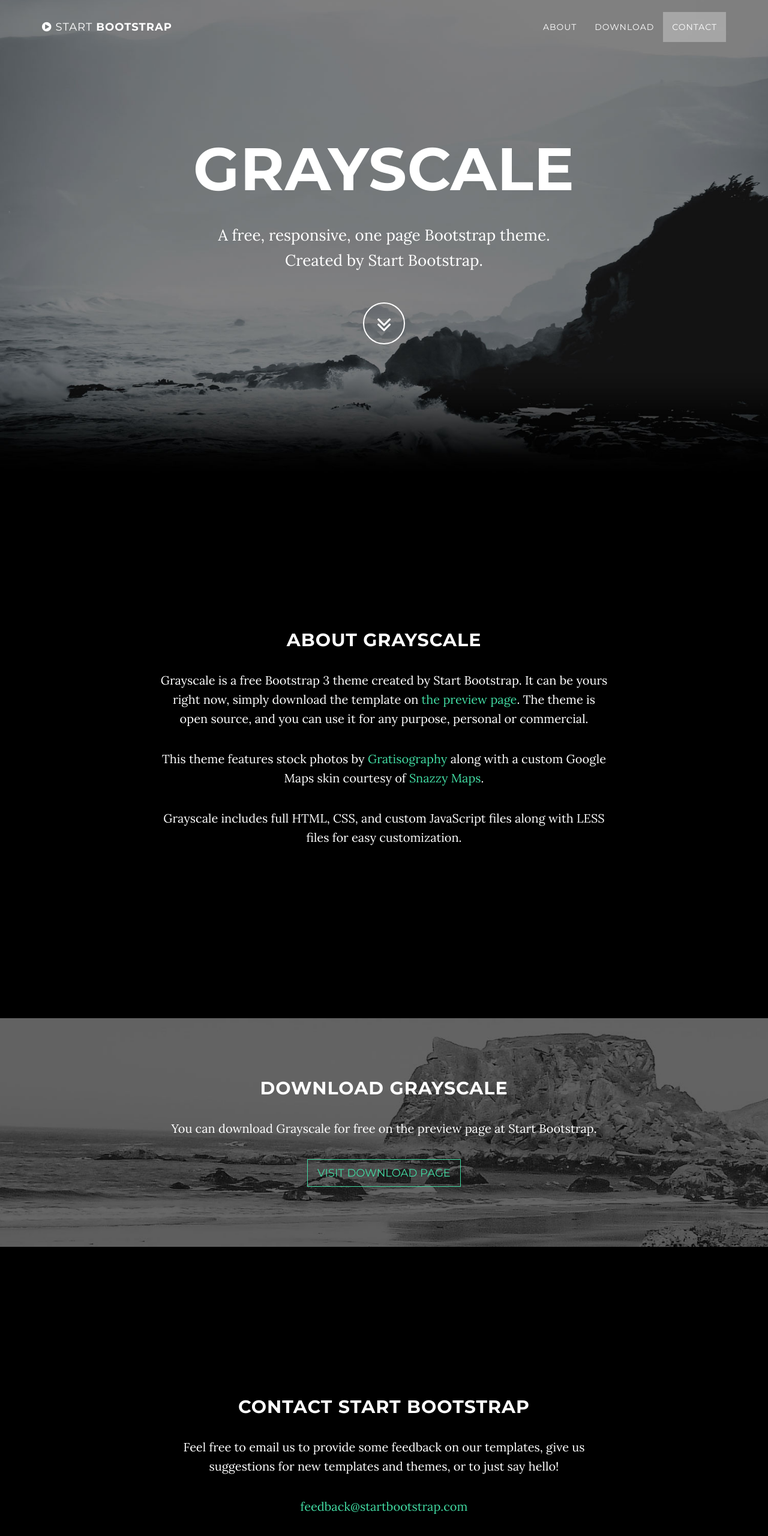
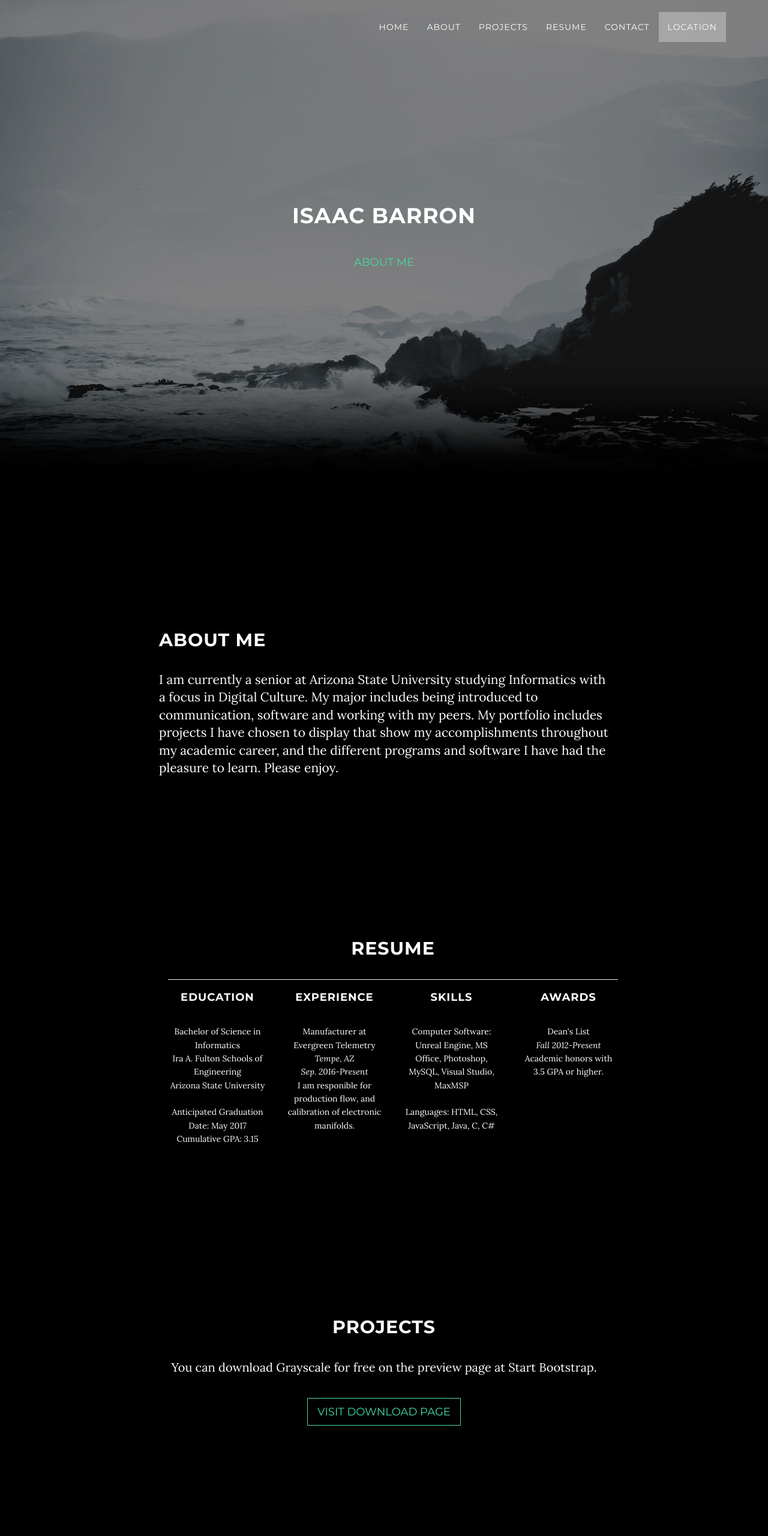
Before and after one commit to imbarron93/imbarron93.github.io, a website: page index.html in a window 1280 px wide. Shown: the top 2560 px of the page at 60% size. Drawn offline with nearby package versions, Linux system fonts and the light colour scheme; some packages are replaced by stand-ins of ours.

Commit message:
Portfolio

```diff
--- a/index.html
+++ b/index.html
@@ -9,7 +9,7 @@
     <meta name="description" content="">
     <meta name="author" content="">
 
-    <title>Grayscale - Start Bootstrap Theme</title>
+    <title>Isaac Barron</title>
 
     <!-- Bootstrap Core CSS -->
     <link href="vendor/bootstrap/css/bootstrap.min.css" rel="stylesheet">
@@ -40,9 +40,7 @@
                 <button type="button" class="navbar-toggle" data-toggle="collapse" data-target=".navbar-main-collapse">
                     Menu <i class="fa fa-bars"></i>
                 </button>
-                <a class="navbar-brand page-scroll" href="#page-top">
-                    <i class="fa fa-play-circle"></i> <span class="light">Start</span> Bootstrap
-                </a>
+
             </div>
 
             <!-- Collect the nav links, forms, and other content for toggling -->
@@ -53,13 +51,22 @@
                         <a href="#page-top"></a>
                     </li>
                     <li>
+                        <a class="page-scroll" href="#Home">Home</a>
+                    </li>
+                    <li>
                         <a class="page-scroll" href="#about">About</a>
                     </li>
                     <li>
-                        <a class="page-scroll" href="#download">Download</a>
+                        <a class="page-scroll" href="#projects">Projects</a>
+                    </li>
+                    <li>
+                        <a class="page-scroll" href="#resume">Resume</a>
                     </li>
                     <li>
                         <a class="page-scroll" href="#contact">Contact</a>
+                    </li>
+                    <li>
+                        <a class="page-scroll" href="#location">Location</a>
                     </li>
                 </ul>
             </div>
@@ -74,11 +81,9 @@
             <div class="container">
                 <div class="row">
                     <div class="col-md-8 col-md-offset-2">
-                        <h1 class="brand-heading">Grayscale</h1>
-                        <p class="intro-text">A free, responsive, one page Bootstrap theme.
-                            <br>Created by Start Bootstrap.</p>
-                        <a href="#about" class="btn btn-circle page-scroll">
-                            <i class="fa fa-angle-double-down animated"></i>
+                        <h1>Isaac Barron</h1>
+                        <a href="#about" class="btn btn-green btn-lg page-scroll">
+                        About Me
                         </a>
                     </div>
                 </div>
@@ -90,20 +95,79 @@
     <section id="about" class="container content-section text-center">
         <div class="row">
             <div class="col-lg-8 col-lg-offset-2">
-                <h2>About Grayscale</h2>
-                <p>Grayscale is a free Bootstrap 3 theme created by Start Bootstrap. It can be yours right now, simply download the template on <a href="http://startbootstrap.com/template-overviews/grayscale/">the preview page</a>. The theme is open source, and you can use it for any purpose, personal or commercial.</p>
-                <p>This theme features stock photos by <a href="http://gratisography.com/">Gratisography</a> along with a custom Google Maps skin courtesy of <a href="http://snazzymaps.com/">Snazzy Maps</a>.</p>
-                <p>Grayscale includes full HTML, CSS, and custom JavaScript files along with LESS files for easy customization.</p>
+                <h2 style="text-align:left">About Me</h2>
+                <p class="lead" style="text-align:left">
+                  I am currently a senior at Arizona State University studying Informatics with a focus in Digital Culture.
+                  My major includes being introduced to communication, software and working with my peers. My portfolio includes
+                  projects I have chosen to display that show my accomplishments throughout my academic career, and the different programs and software
+                  I have had the pleasure to learn. Please enjoy.</p>
             </div>
         </div>
     </section>
 
-    <!-- Download Section -->
-    <section id="download" class="content-section text-center">
-        <div class="download-section">
+    <section id="resume" class="container content-section text-center">
+        <div class="container">
+            <div class="row text-center">
+                <div class="col-lg-8 col-lg-offset-2">
+                    <h2>Resume</h2>
+                    <hr class="small">
+                    <div class="row">
+                        <div class="col-md-3 col-sm-6">
+                            <div class="resume-item">
+                                <h4>
+                                    <strong>Education</strong>
+                                </h4>
+
+                                <p style="font-size:100%;">Bachelor of Science in Informatics <br>
+								                  Ira A. Fulton Schools of Engineering <br>
+                  								Arizona State University<br><br>
+                  								Anticipated Graduation Date: May 2017 <br>
+                  								Cumulative GPA: 3.15 </p>
+
+                            </div>
+                        </div>
+                        <div class="col-md-3 col-sm-6">
+                            <div class="service-item">
+                                <h4>
+                                    <strong>Experience</strong>
+                                </h4>
+                                <p style="font-size:100%;">Manufacturer at Evergreen Telemetry <br>
+								<i>Tempe, AZ </i><br>
+								<i>Sep. 2016-Present </i><br>
+								I am responible for production flow, and calibration of electronic manifolds.</p>
+                            </div>
+                        </div>
+                        <div class="col-md-3 col-sm-6">
+                            <div class="service-item">
+                                <h4>
+                                    <strong>Skills</strong>
+                                </h4>
+                                <p style="font-size:100%;">Computer Software: Unreal Engine, MS Office, Photoshop, MySQL, Visual Studio, MaxMSP <br><br>
+								Languages: HTML, CSS, JavaScript, Java, C, C#</p>
+                            </div>
+                        </div>
+                        <div class="col-md-3 col-sm-6">
+                            <div class="service-item">
+                                <h4>
+                                    <strong>Awards</strong>
+                                </h4>
+                                <p style="font-size:100%;">Dean's List <br>
+								                <i>Fall 2012-Present </i><br>
+								                Academic honors with 3.5 GPA or higher.</p>
+                            </div>
+                        </div>
+                    </div>
+                </div>
+            </div>
+        </div>
+    </section>
+
+    <!-- Projects Section -->
+    <section id="projects" class="content-section text-center">
+        <div class="projects-section">
             <div class="container">
                 <div class="col-lg-8 col-lg-offset-2">
-                    <h2>Download Grayscale</h2>
+                    <h2>Projects</h2>
                     <p>You can download Grayscale for free on the preview page at Start Bootstrap.</p>
                     <a href="http://startbootstrap.com/template-overviews/grayscale/" class="btn btn-default btn-lg">Visit Download Page</a>
                 </div>
@@ -115,19 +179,25 @@
     <section id="contact" class="container content-section text-center">
         <div class="row">
             <div class="col-lg-8 col-lg-offset-2">
-                <h2>Contact Start Bootstrap</h2>
-                <p>Feel free to email us to provide some feedback on our templates, give us suggestions for new templates and themes, or to just say hello!</p>
-                <p><a href="mailto:feedback@startbootstrap.com">feedback@startbootstrap.com</a>
-                </p>
+                <h3>Isaac Barron</h3>
+                <p>ASU, University Drive
+                <br>Tempe, AZ 85281</p>
+
+                <ul class="list-unstyled">
+                        <li><i class="fa fa-phone fa-fw"></i> (623) 221-8965</li>
+                        <li><i class="fa fa-envelope-o fa-fw"></i> <a href="mailto:imbarron@asu.edu">imbarron@asu.edu</a>
+                        </li>
+                </ul>
+
                 <ul class="list-inline banner-social-buttons">
                     <li>
-                        <a href="https://twitter.com/SBootstrap" class="btn btn-default btn-lg"><i class="fa fa-twitter fa-fw"></i> <span class="network-name">Twitter</span></a>
+                        <a href="https://www.linkedin.com/in/isaac-barron-5a3020125?trk=nav_responsive_tab_profile" class="btn btn-default btn-lg"><i class="fa fa-linkedin fa-fw"></i> <span class="network-name">LinkedIn</span></a>
                     </li>
                     <li>
-                        <a href="https://github.com/IronSummitMedia/startbootstrap" class="btn btn-default btn-lg"><i class="fa fa-github fa-fw"></i> <span class="network-name">Github</span></a>
+                        <a href="https://github.com/imbarron93" class="btn btn-default btn-lg"><i class="fa fa-github fa-fw"></i> <span class="network-name">Github</span></a>
                     </li>
                     <li>
-                        <a href="https://plus.google.com/+Startbootstrap/posts" class="btn btn-default btn-lg"><i class="fa fa-google-plus fa-fw"></i> <span class="network-name">Google+</span></a>
+                        <a href="https://facebook.com/isaacisreal" class="btn btn-default btn-lg"><i class="fa fa-facebook fa-fw"></i> <span class="network-name">Facebook</span></a>
                     </li>
                 </ul>
             </div>
@@ -135,12 +205,13 @@
     </section>
 
     <!-- Map Section -->
+  <section id="location" class="container location-section text-center">
     <div id="map"></div>
 
     <!-- Footer -->
     <footer>
         <div class="container text-center">
-            <p>Copyright &copy; Your Website 2016</p>
+            <p>Copyright &copy; Isaac Barron 2016</p>
         </div>
     </footer>
 
@@ -154,10 +225,29 @@
     <script src="https://cdnjs.cloudflare.com/ajax/libs/jquery-easing/1.3/jquery.easing.min.js"></script>
 
     <!-- Google Maps API Key - Use your own API key to enable the map feature. More information on the Google Maps API can be found at https://developers.google.com/maps/ -->
-    <script type="text/javascript" src="https://maps.googleapis.com/maps/api/js?key=AIzaSyCRngKslUGJTlibkQ3FkfTxj3Xss1UlZDA&sensor=false"></script>
+    <div id="map"></div>
+    <script>
+      function initMap() {
+        var uluru = {lat: 33.424478, lng: -111.927060};
+        var map = new google.maps.Map(document.getElementById('map'), {
+          zoom: 15,
+          center: uluru
+        });
+        var marker = new google.maps.Marker({
+          position: uluru,
+          map: map
+        });
+      }
+    </script>
+
+    <script async defer
+    src="https://maps.googleapis.com/maps/api/js?key=AIzaSyA2LnBRwpuPE-lf098yD7NQAOWNe1mw_1M&callback=initMap">
+    </script>
+
 
     <!-- Theme JavaScript -->
     <script src="js/grayscale.min.js"></script>
+</secton>
 
 </body>
 
```
